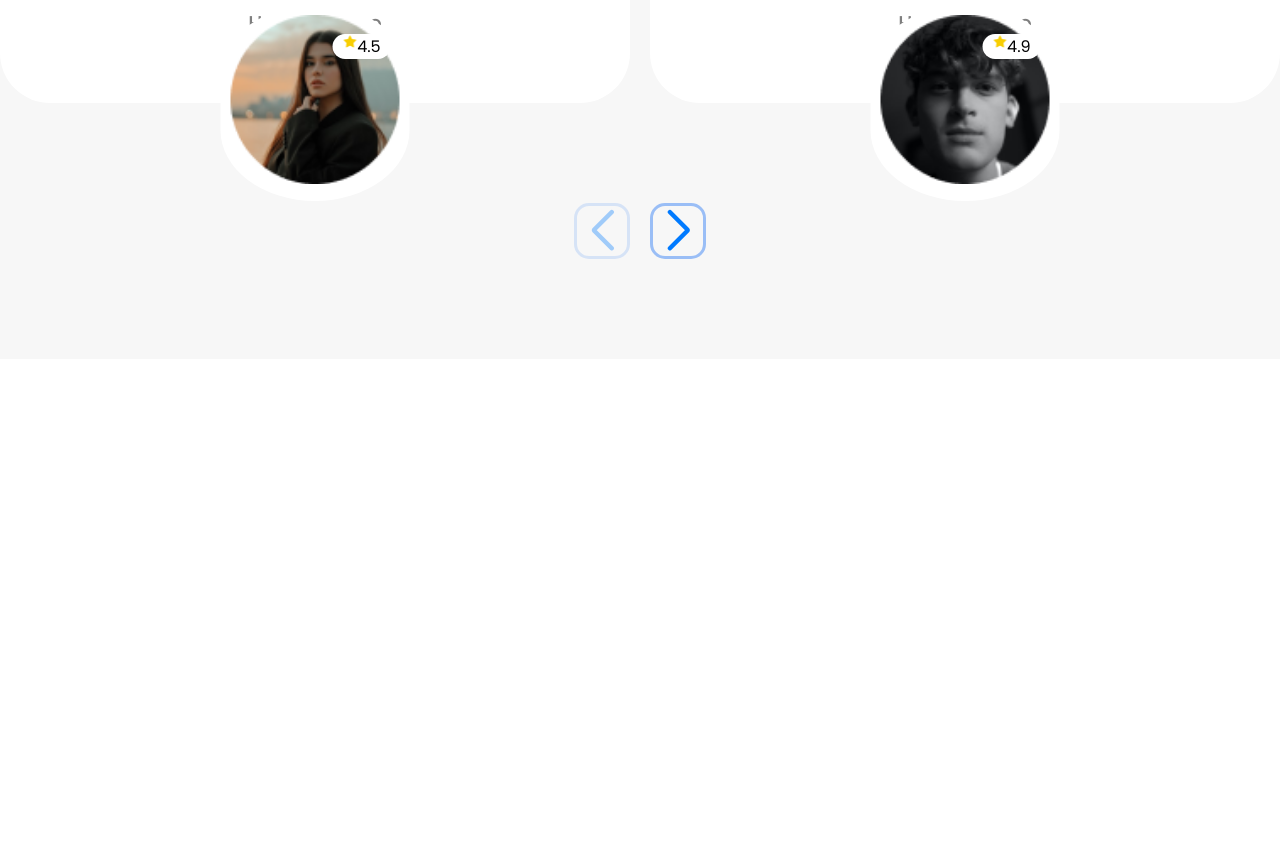
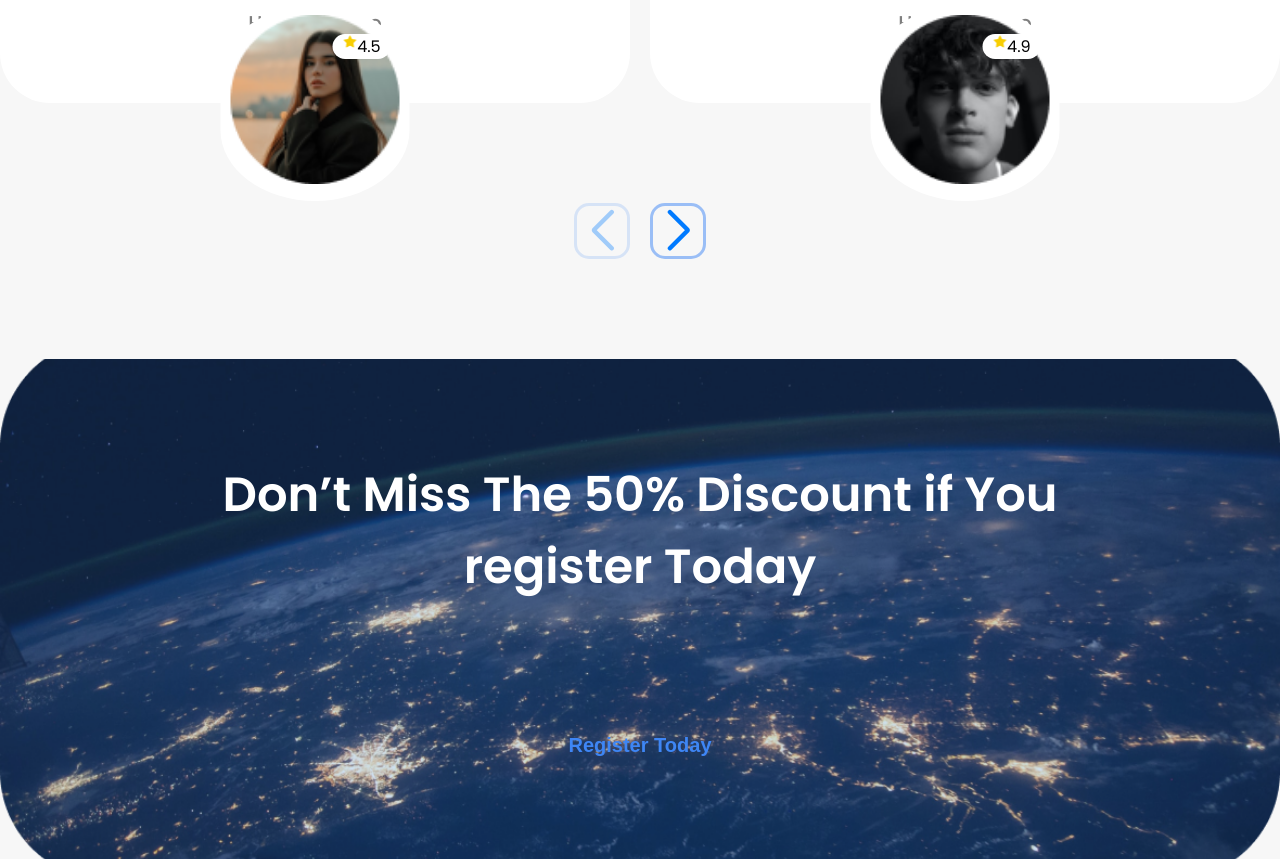
Before and after one commit to K2Ice/Travel-landing, a plain HTML site: page index.html in a window 1280 px wide. Shown: the part 4136-5002 px from the top of the page. Before the commit the page ends 4495 px from the top, so only its background shows below. Drawn offline with nearby package versions, Linux system fonts and the light colour scheme.

Commit message:
LT-7: Add section discount

```diff
--- a/index.html
+++ b/index.html
@@ -380,6 +380,15 @@
           <div class="swiper-button-next"></div>
         </div>
       </section>
+      <section>
+        <div class="discount-pic-wrapper">
+          <img class="discount-pic" src="./pic/footer-pic.png" alt="" />
+          <h3 class="discount-pic-heading">
+            Don’t Miss The 50% Discount if You register Today
+          </h3>
+          <button class="discount-pic-btn">Register Today</button>
+        </div>
+      </section>
     </main>
     <script src="https://cdn.jsdelivr.net/npm/swiper@8/swiper-bundle.min.js"></script>
     <script src="swiper.js"></script>
--- /dev/null
+++ b/scss/_discount.scss
@@ -0,0 +1,33 @@
+.discount-pic-wrapper{
+  position: relative;
+  height: 500px;
+  width: 100%;
+
+  .discount-pic{
+    width: 100%;
+    height: 100%;
+
+    &-heading {
+      position: absolute;
+      top: 20%;
+      left: 50%;
+      width: 70%;
+      transform: translateX(-50%);
+      font-size: 48px;
+      text-align: center;
+      color: $whitePrimary;
+    }
+    &-btn{
+      position: absolute;
+      top: 70%;
+      left: 50%;
+      transform: translateX(-50%);
+      font-size: 20px;
+      border: none;
+      padding: 25px 35px;
+      color: $bluePrimary;
+      font-weight: 600;
+      border-radius: 25px;
+    }
+  }
+}
--- a/scss/styles.scss
+++ b/scss/styles.scss
@@ -9,3 +9,4 @@
 @import 'promo';
 @import 'recommended';
 @import 'opinions';
+@import 'discount';
```
Also changed, not shown: css/styles.css.
